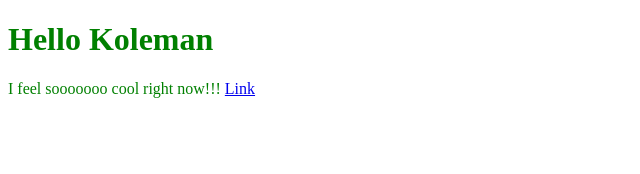
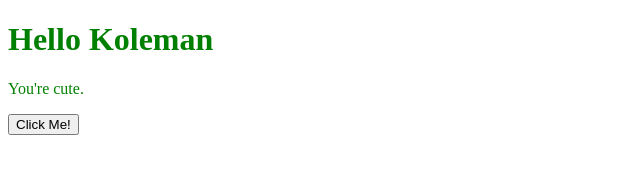
Before and after one commit to heathstore/heathstore.github.io, a plain HTML site: page index.html in a window 1280 px wide. Shown: the whole page, without its empty margins (0-640 px from the left). Drawn offline with Linux system fonts and the light colour scheme.

Commit message:
Update index.html

```diff
--- a/index.html
+++ b/index.html
@@ -2,10 +2,14 @@
 <html>
 <head>
   <link type="text/css" rel="stylesheet" href="stylesheet.css">
+  <script>
+    function myFunction(){
+      document.getElementById("demo").innerHTML = "Just Kidding! \ How do you like buttons now?";
+  </script>
 </head>
 <body>
 <h1>Hello Koleman</h1>
-I feel sooooooo cool right now!!!
-<a href="test.html">Link</a>
+<p id="demo"> You're cute. </p>
+<button type="button" onClick="myFunction()">Click Me!</button>
 </body>
 </html>
```
